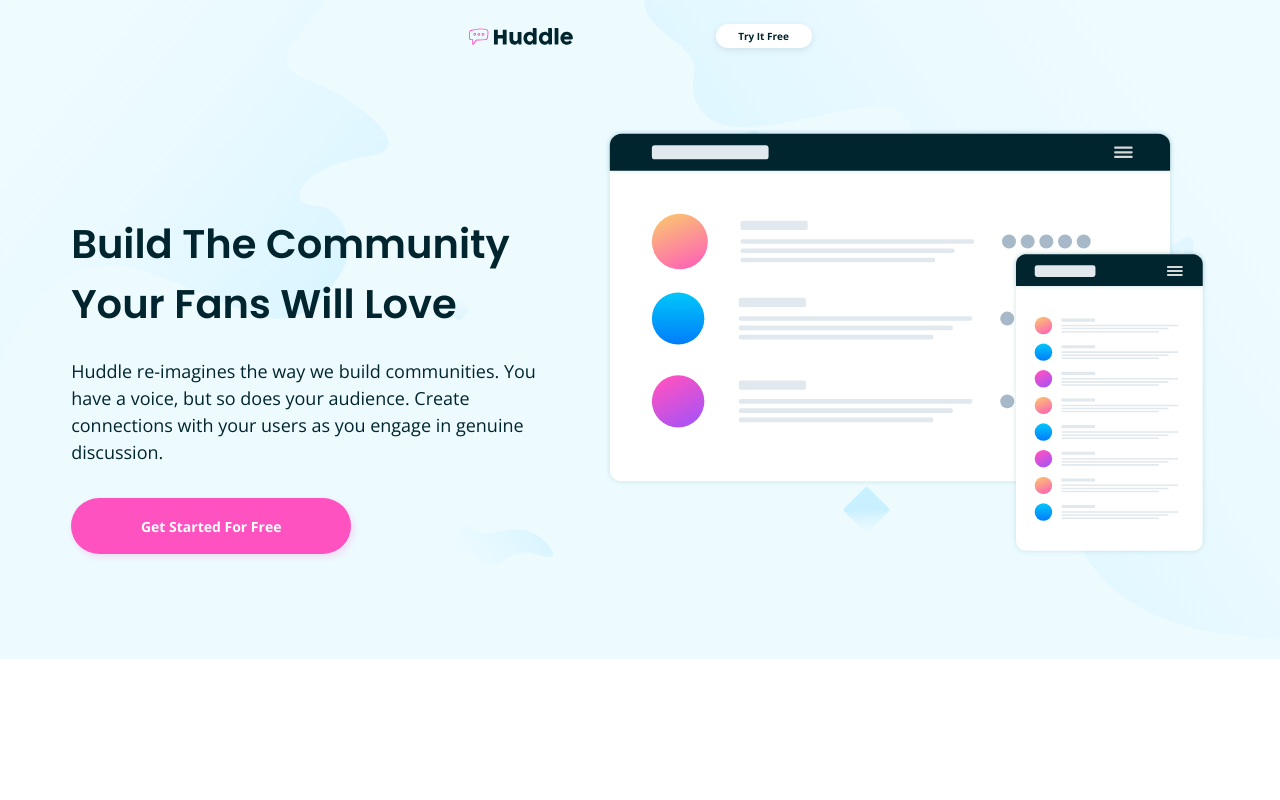
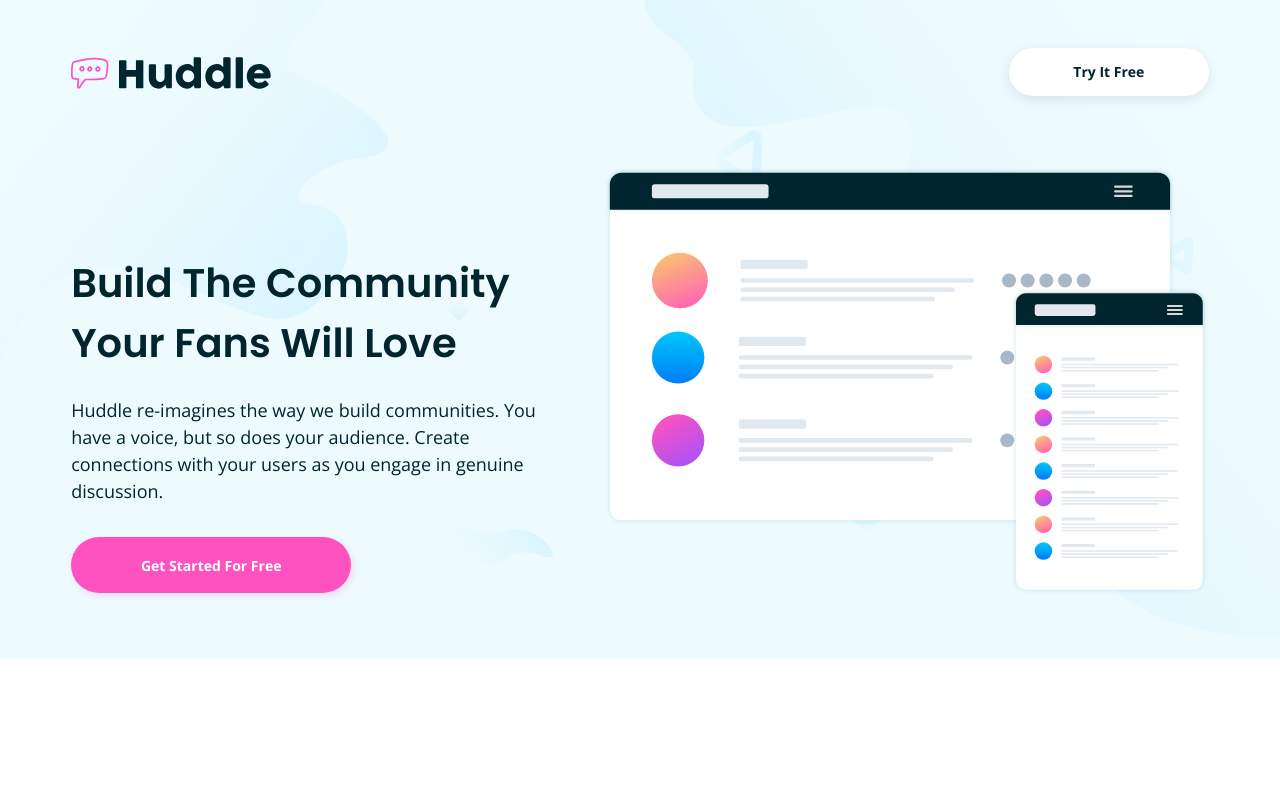
Before and after one commit to stephjoseph/huddle-landing-page-with-alternating-feature-blocks-master, a React (Create React App) app: page / in a window 1280 px wide. Shown: the top 800 px of the page. Built offline with nearby package versions, Linux system fonts and the light colour scheme.

Commit message:
Update Navbar.js

```diff
--- a/src/components/Navbar.js
+++ b/src/components/Navbar.js
@@ -3,12 +3,12 @@ import logo from "../images/logo.svg";
 
 const Navbar = () => {
   return (
-    <div className="z-10 mt-6 mb-20 flex w-[21.438rem] items-center justify-between">
-      <div className="h-4 w-[6.5rem]">
+    <div className="z-10 mt-6 mb-20 flex w-[21.438rem] items-center justify-between xl:mb-[4.438rem] xl:mt-12 xl:w-[88.88vw] xl:max-w-[80rem]">
+      <a href="#" className="h-4 w-[6.5rem] xl:h-[1.938rem] xl:w-[12.5rem]">
         <img src={logo} alt="" />
-      </div>
+      </a>
       <a
-        className="flex h-6 w-24 items-center justify-center rounded-[12px] bg-white text-[0.625rem] font-bold leading-[0.875rem] tracking-normal text-[#00252E] shadow-[0px_2px_7px_0px_rgba(0,0,0,0.0954)]"
+        className="flex h-6 w-24 items-center justify-center rounded-[12px] bg-white text-[0.625rem] font-bold leading-[0.875rem] tracking-normal text-[#00252E] shadow-[0px_2px_7px_0px_rgba(0,0,0,0.0954)] active:text-[#808E9A] xl:h-12 xl:w-[12.5rem] xl:rounded-[24px] xl:text-[0.875rem] xl:leading-[1.188rem] xl:shadow-[0px_3px_11px_0px_rgba(0,0,0,0.0954)]"
         href="#try"
       >
         Try It Free
```
